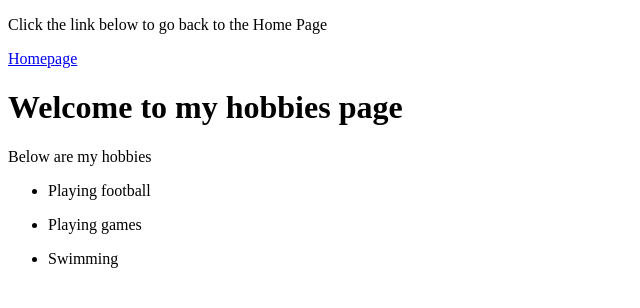
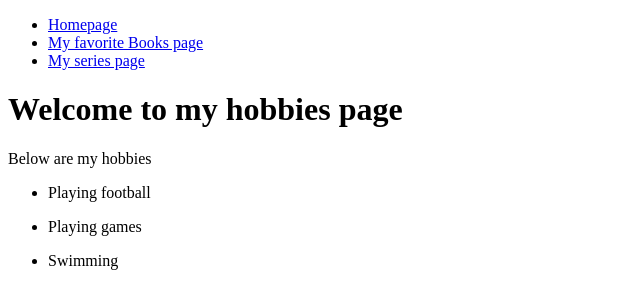
Before and after one commit to ImaniKadiva7/My_Main_First_Brainnest_HTML_Assignment, a plain HTML site: page hobby.html in a window 1280 px wide. Shown: the whole page, without its empty margins (0-640 px from the left). Drawn offline with Linux system fonts and the light colour scheme.

Commit message:
Third commit

```diff
--- a/hobby.html
+++ b/hobby.html
@@ -7,10 +7,17 @@
         <title>MAIN HTML PROJECT</title>
     </head>
     <body>
-        <p>
-            Click the link below to go back to the Home Page
-        </p>
-        <a href="./index.html">Homepage</a>
+        <ul>
+            <li>
+                <a href="./index.html">Homepage</a>
+            </li>
+            <li>
+                <a href="./books.html">My favorite Books page</a>
+            </li>
+            <li>
+                <a href="./series.html">My series page</a>
+            </li>
+        </ul>
         <h1>
             Welcome to my hobbies page
         </h1>
```
Also changed, not shown: books.html (+11 -4 lines), series.html (+11 -4 lines).
